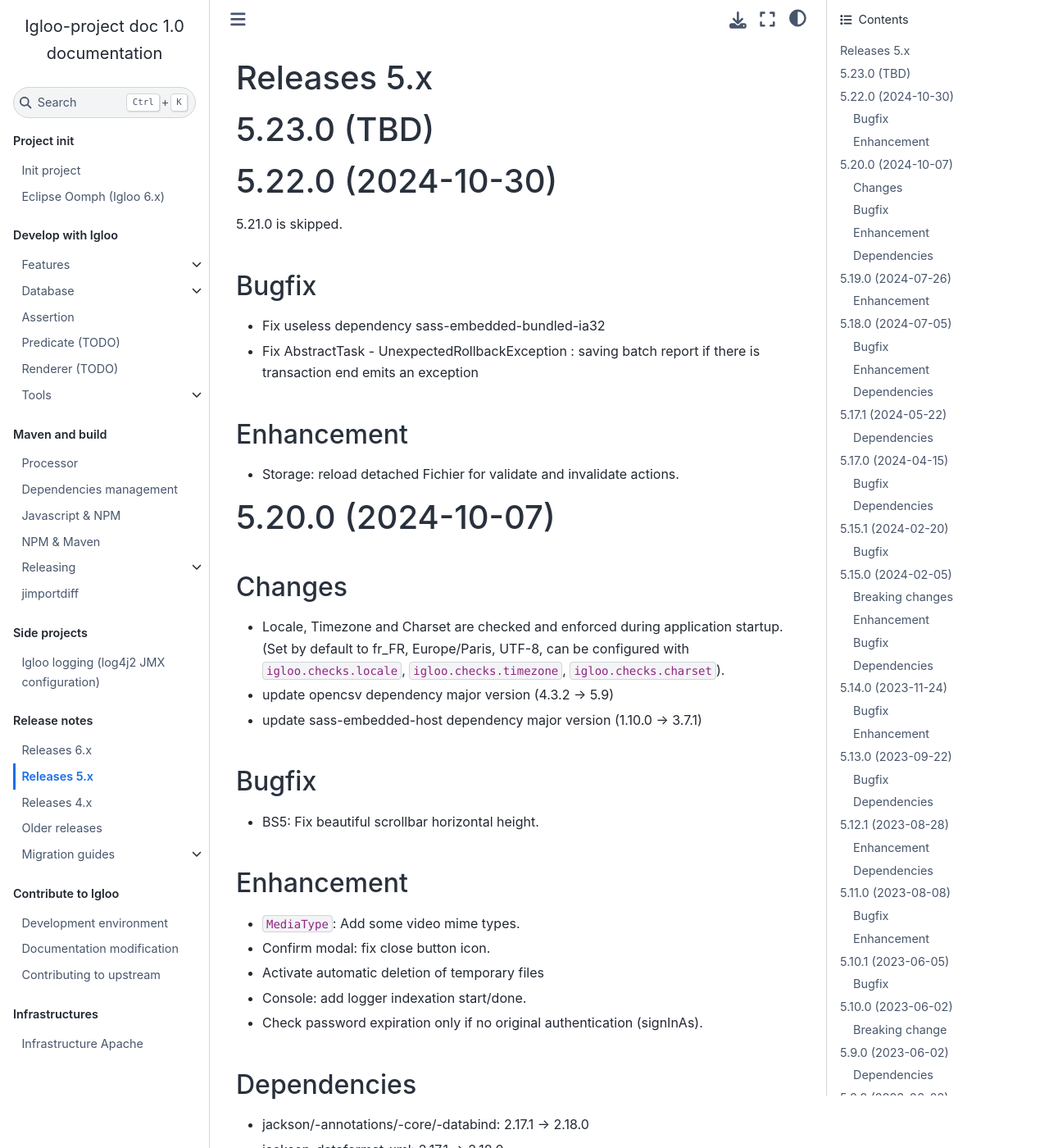
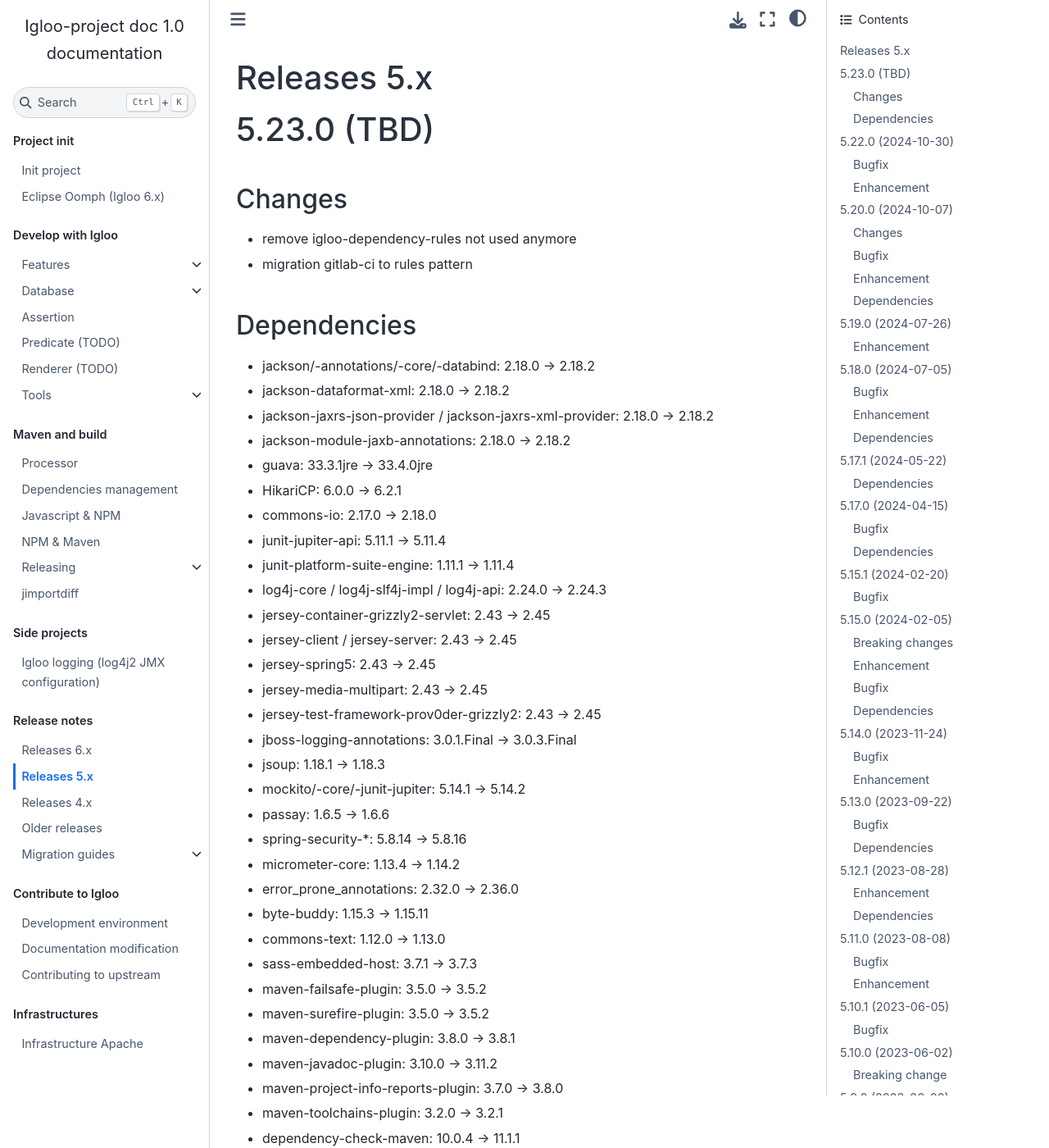
Before and after one commit to igloo-project/igloo-doc, a Sphinx documentation site: the page built from source/release-notes/releases-5.x.md, in a window 1280 px wide and 1400 px high. Shown: the whole window at 82% size. Built offline with Sphinx 7.4.7 and the Sphinx Book theme 1.1.4, drawn with Linux system fonts in a browser that asks for light colours; some of the changed text lies outside the part shown.

Commit message:
update changelog 5.23.0

```diff
--- a/source/release-notes/releases-5.x.md
+++ b/source/release-notes/releases-5.x.md
@@ -3,6 +3,46 @@
 (v5.23.0)=
 
 # 5.23.0 (TBD)
+
+## Changes
+* remove igloo-dependency-rules not used anymore
+* migration gitlab-ci to rules pattern
+
+## Dependencies
+* jackson/-annotations/-core/-databind: 2.18.0 -> 2.18.2
+* jackson-dataformat-xml: 2.18.0 -> 2.18.2
+* jackson-jaxrs-json-provider / jackson-jaxrs-xml-provider: 2.18.0 -> 2.18.2
+* jackson-module-jaxb-annotations: 2.18.0 -> 2.18.2
+* guava: 33.3.1jre -> 33.4.0jre
+* HikariCP: 6.0.0 -> 6.2.1
+* commons-io: 2.17.0 -> 2.18.0
+* junit-jupiter-api: 5.11.1 -> 5.11.4
+* junit-platform-suite-engine: 1.11.1 -> 1.11.4
+* log4j-core / log4j-slf4j-impl / log4j-api: 2.24.0 -> 2.24.3
+* jersey-container-grizzly2-servlet: 2.43 -> 2.45
+* jersey-client / jersey-server: 2.43 -> 2.45
+* jersey-spring5: 2.43 -> 2.45
+* jersey-media-multipart: 2.43 -> 2.45
+* jersey-test-framework-prov0der-grizzly2: 2.43 -> 2.45
+* jboss-logging-annotations: 3.0.1.Final -> 3.0.3.Final
+* jsoup: 1.18.1 -> 1.18.3
+* mockito/-core/-junit-jupiter: 5.14.1 -> 5.14.2
+* passay: 1.6.5 -> 1.6.6
+* spring-security-\*: 5.8.14 -> 5.8.16
+* micrometer-core: 1.13.4 -> 1.14.2
+* error_prone_annotations: 2.32.0 -> 2.36.0
+* byte-buddy: 1.15.3 -> 1.15.11
+* commons-text: 1.12.0 -> 1.13.0
+* sass-embedded-host: 3.7.1 -> 3.7.3
+* maven-failsafe-plugin: 3.5.0 -> 3.5.2
+* maven-surefire-plugin: 3.5.0 -> 3.5.2
+* maven-dependency-plugin: 3.8.0 -> 3.8.1
+* maven-javadoc-plugin: 3.10.0 -> 3.11.2
+* maven-project-info-reports-plugin: 3.7.0 -> 3.8.0
+* maven-toolchains-plugin: 3.2.0 -> 3.2.1
+* dependency-check-maven: 10.0.4 -> 11.1.1
+* versions-maven-plugin: 2.17.1 -> 2.18.0
+* exec-maven-plugin: 3.4.1 -> 3.5.0
 
 (v5.22.0)=
 
```
